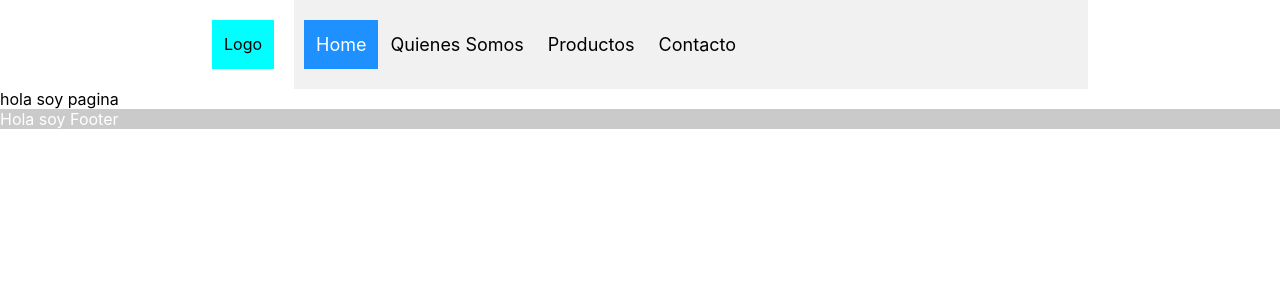
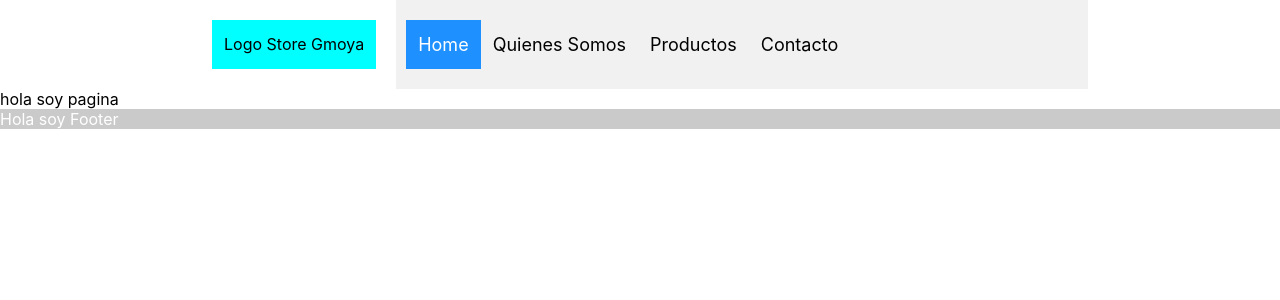
Before and after one commit to Gabo-zizou/store-gmoya, a React (Create React App) app: page / in a window 1280 px wide. Shown: the top 300 px of the page. Built offline with nearby package versions, Linux system fonts and the light colour scheme.

Commit message:
UPDATE: titulo de tienda en Header

```diff
--- a/public/index.html
+++ b/public/index.html
@@ -24,7 +24,7 @@
       work correctly both with client-side routing and a non-root public URL.
       Learn how to configure a non-root public URL by running `npm run build`.
     -->
-    <title>React App</title>
+    <title>Store Gmoya</title>
   </head>
   <body>
     <noscript>You need to enable JavaScript to run this app.</noscript>
--- a/src/components/header/Header.jsx
+++ b/src/components/header/Header.jsx
@@ -4,7 +4,7 @@ import "./Header.css";
 function Header (){
     return (
         <section className="header">
-            <div className="logo">Logo</div>
+            <div className="logo">Logo Store Gmoya</div>
             <div className="navbar">
                 <a class="active" href="">Home</a>
                 <a href="">Quienes Somos</a>
```
